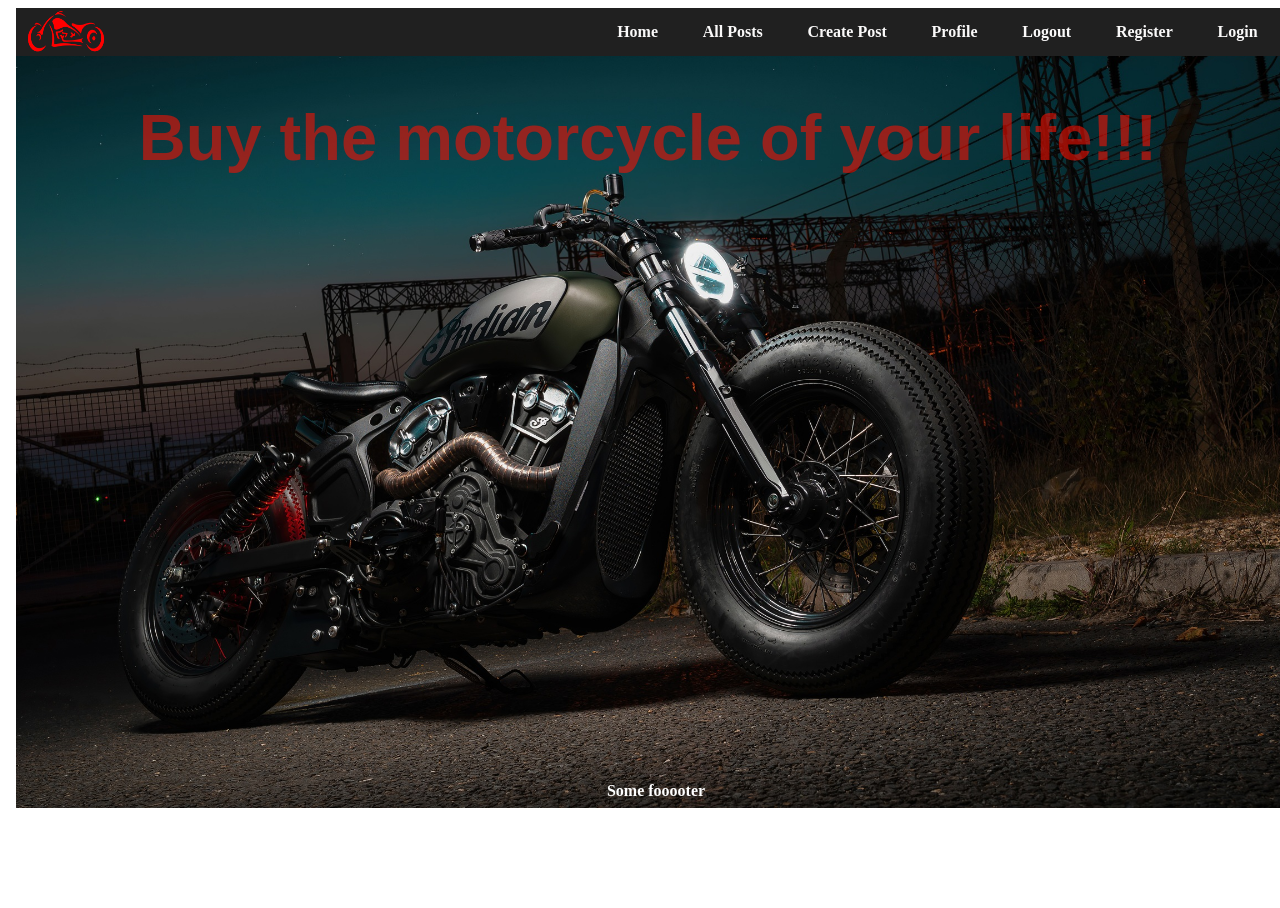
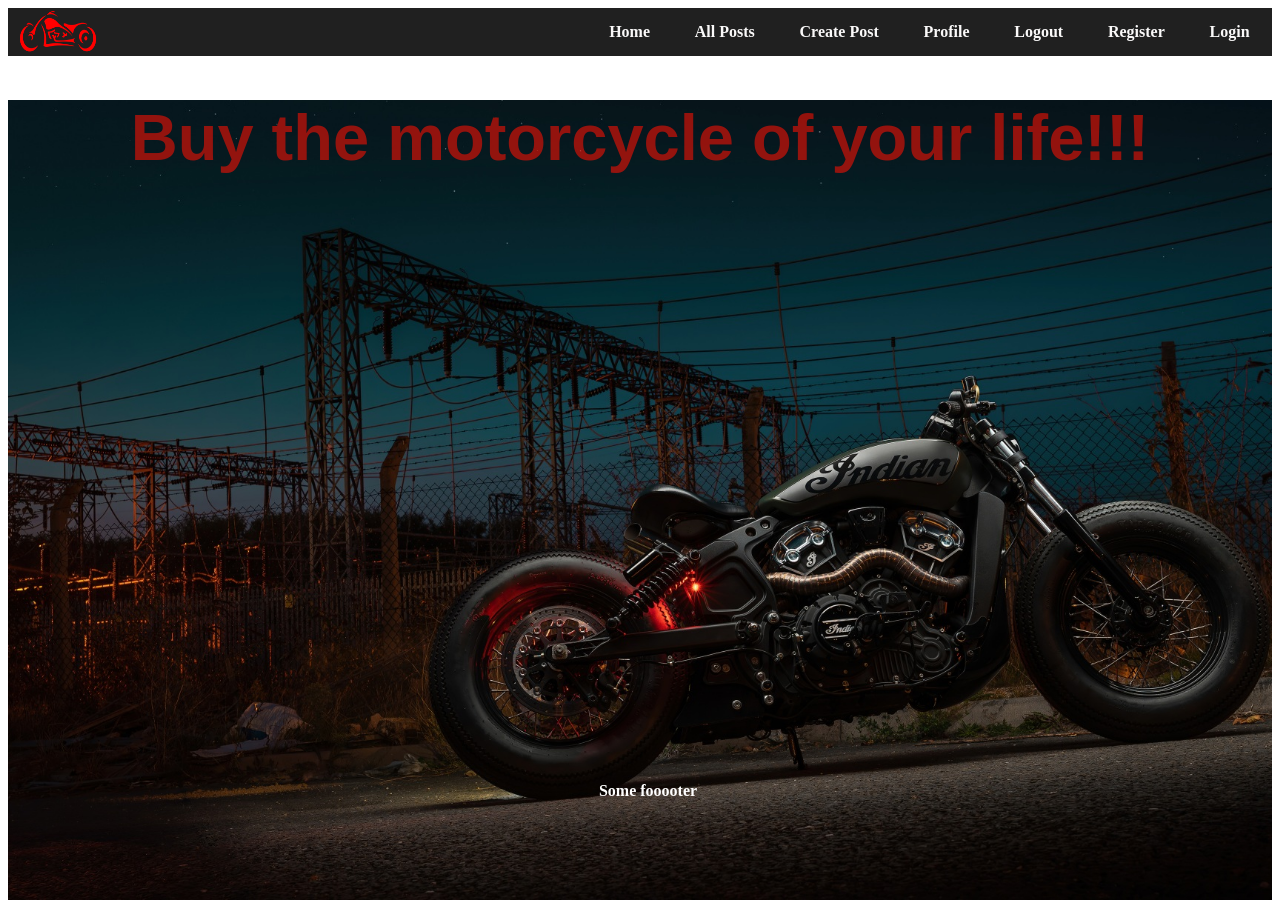
Before and after one commit to 2HEADSs/SPA-Angular, an Angular app in the folder motorcycle-app/: page / in a window 1280 px wide. Before the commit the page ends 816 px from the top, so only its background shows below. Built offline with nearby package versions, Linux system fonts and the light colour scheme.

Commit message:
fix part of css

```diff
--- a/motorcycle-app/src/app/app.component.css
+++ b/motorcycle-app/src/app/app.component.css
@@ -1,4 +1,4 @@
-body {
+/* body {
     background-image: url(../assets/2560x1440-2021-indian-built-customs-envy-4k_1630697398.jpg);
     background-position: center;
     background-repeat: no-repeat;
@@ -18,4 +18,4 @@ body {
     text-decoration: none;
     bottom: 0px;
     font-weight: bold;
-}
+} */
--- a/motorcycle-app/src/app/app.component.html
+++ b/motorcycle-app/src/app/app.component.html
@@ -1,6 +1,6 @@
 
 
-<body>
+<!-- <body>
     <header>
         <app-header></app-header>
     </header>
@@ -9,4 +9,8 @@
         <app-footer></app-footer>
     </div>
 
-</body>
+</body> -->
+
+<app-header></app-header>
+<app-main></app-main>
+<app-footer></app-footer>
--- a/motorcycle-app/src/app/core/footer/footer.component.css
+++ b/motorcycle-app/src/app/core/footer/footer.component.css
@@ -1,3 +1,13 @@
+
+footer {
+    position: absolute;
+    width: 100%;
+    height: 2.4rem;
+    text-align: center;
+    text-decoration: none;
+    bottom: 0px;
+    font-weight: bold;
+}
 
 p {
 
--- a/motorcycle-app/src/app/core/header/header.component.css
+++ b/motorcycle-app/src/app/core/header/header.component.css
@@ -11,6 +11,7 @@ nav {
     justify-content: space-between;
     background-color: rgb(32, 32, 32);
     height: 3rem;
+    border-bottom: 0;
 }
 
 ul li {
@@ -30,5 +31,5 @@ ul li a {
 
 
 a:hover {
-    border-bottom: 4px solid rgb(233, 172, 19);
+    border-bottom: 4px solid rgb(251, 2, 2);
 }
--- a/motorcycle-app/src/app/core/main/main.component.css
+++ b/motorcycle-app/src/app/core/main/main.component.css
@@ -2,6 +2,16 @@
   95% {
     opacity: 50%;
   }
+}
+
+div {
+  background-image:url('../../../assets/1920x1080-built-customs-modified-indian-4k_1630697398.jpg');
+  /* width: 100%; */
+  height: calc(100vh);
+  background-position: 20% 82%;
+  background-repeat: no-repeat;
+  background-size: cover;
+  background-attachment: fixed;
 }
 
 h1 {
```
Lines whose indentation alone changed are shown as unchanged.
